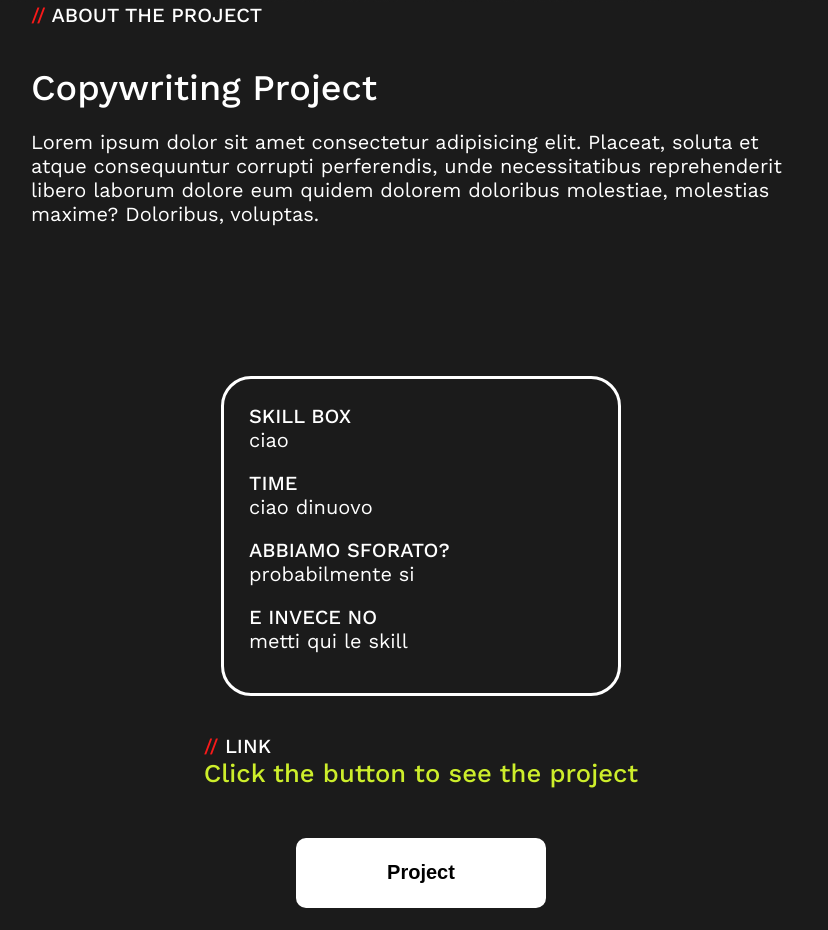
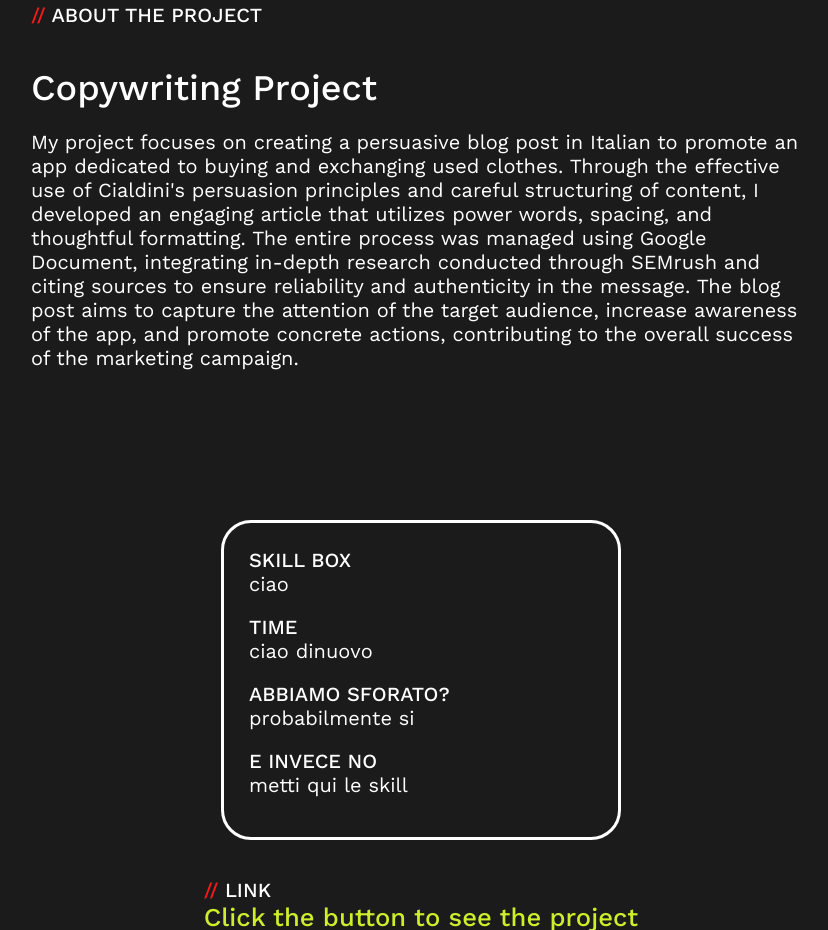
Before and after one commit to Skelman016/skelman016.github.io, a plain HTML site: page portfolio/s2i-copywriting.html in a window 1280 px wide. Shown: the part 797-1727 px from the top of the page, without its empty margins (219-1047 px from the left). Drawn offline with nearby package versions, Linux system fonts and the light colour scheme.

Commit message:
inserimento descrizione progetto copywriting

```diff
--- a/portfolio/s2i-copywriting.html
+++ b/portfolio/s2i-copywriting.html
@@ -62,10 +62,18 @@
                         <h4 ><span class="span_red">//</span> About the Project</h4>
                         <br>
                         <h2>Copywriting Project</h2>
-                        <p>Lorem ipsum dolor sit amet consectetur adipisicing elit.
-                        Placeat, soluta et atque consequuntur corrupti perferendis,
-                        unde necessitatibus reprehenderit libero laborum dolore eum quidem
-                        dolorem doloribus molestiae, molestias maxime? Doloribus, voluptas.
+                        <p>
+                            My project focuses on creating a persuasive blog post in Italian to
+                            promote an app dedicated to buying and exchanging used clothes.
+                             Through the effective use of Cialdini's persuasion principles
+                             and careful structuring of content, I developed an engaging article
+                              that utilizes power words, spacing, and thoughtful formatting.
+                              The entire process was managed using Google Document, integrating
+                              in-depth research conducted through SEMrush and citing sources to
+                              ensure reliability and authenticity in the message. The blog post
+                              aims to capture the attention of the target audience, increase awareness
+                              of the app, and promote concrete actions, contributing to the overall success
+                              of the marketing campaign.
                         </p>
                     </div>
 
```
